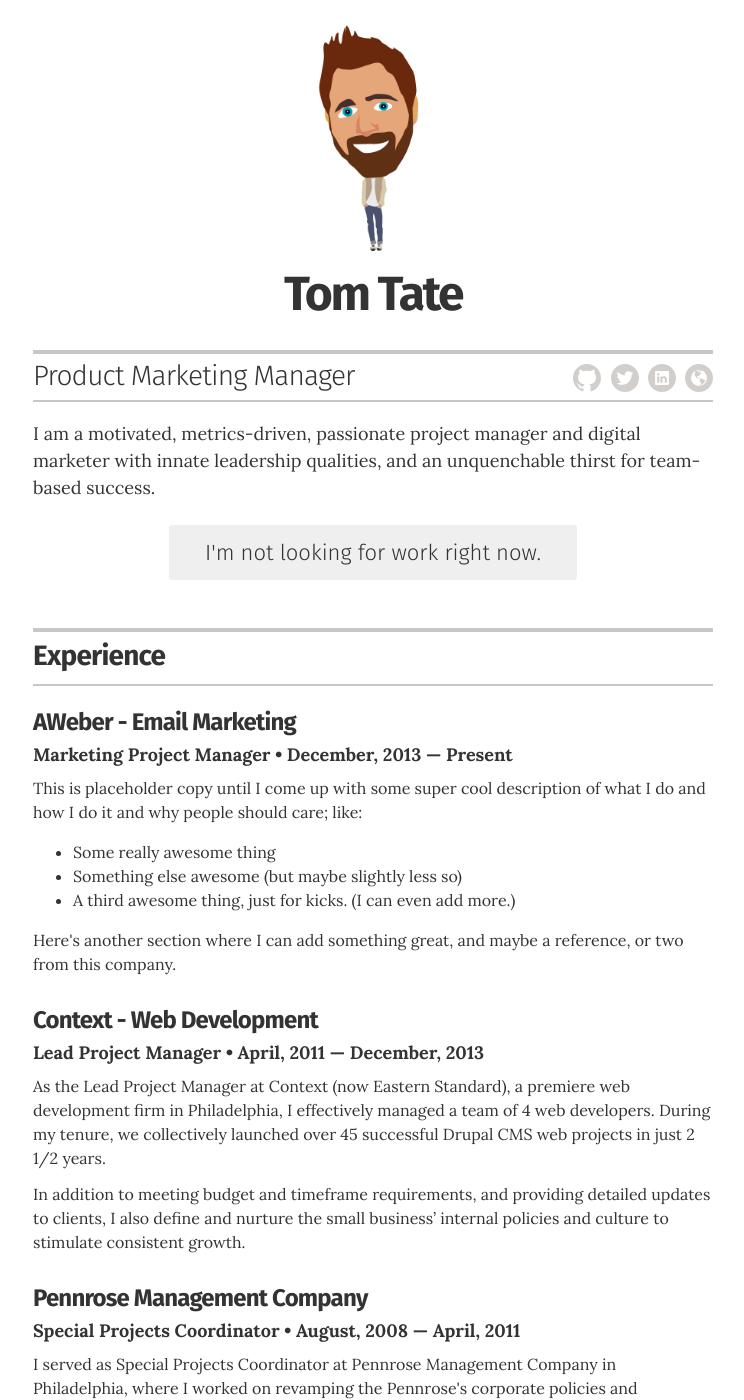
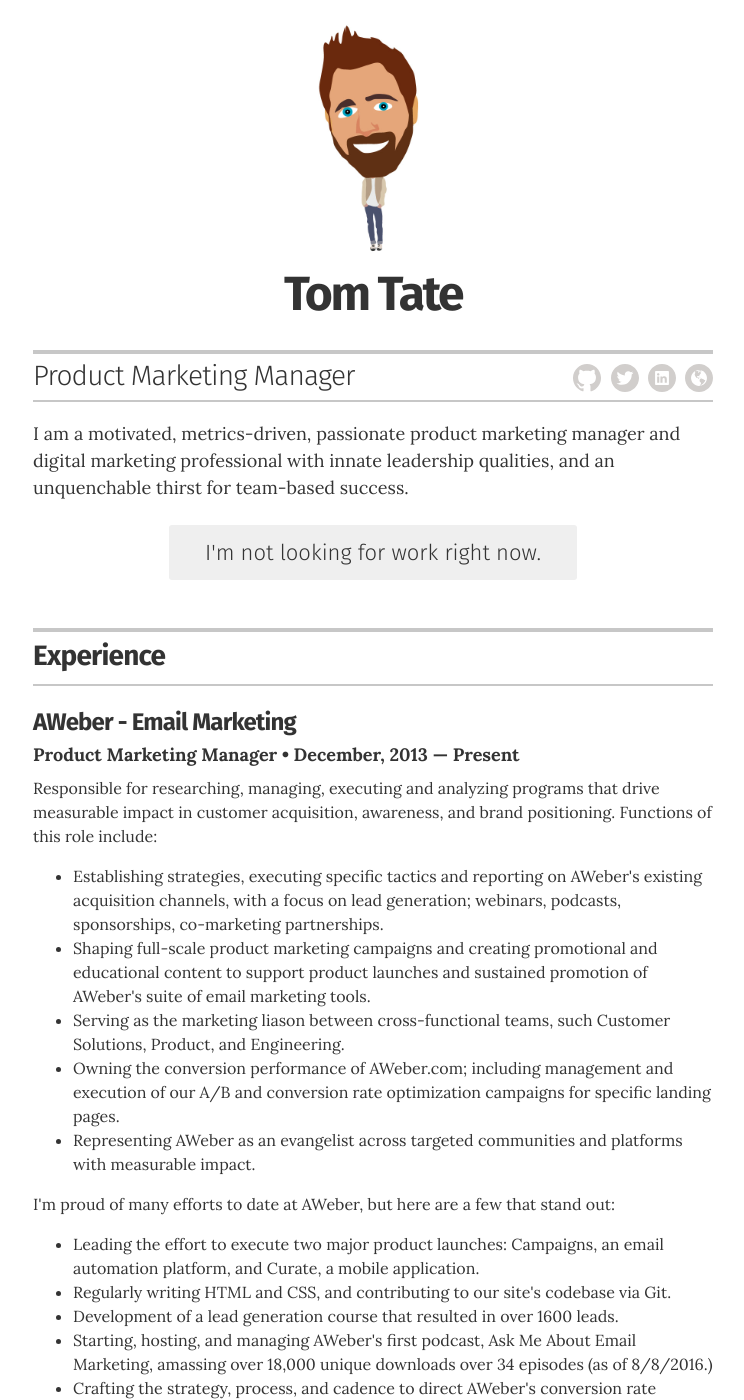
Before and after one commit to tnrt/tnrt-resume, a Jekyll site: the page built from index.html, in a window 1280 px wide and 1400 px high. Shown: the whole window, without its empty margins (267-1011 px from the left). Built offline with Jekyll 4.4.1, drawn with Linux system fonts in a browser that asks for light colours; some of the changed text lies outside the part shown.

Commit message:
Update resume.html

```diff
--- a/_layouts/resume.html
+++ b/_layouts/resume.html
@@ -27,7 +27,7 @@
         </div>
 
         <div class="executive-summary">
-          <p>I am a motivated, metrics-driven, passionate project manager and digital marketer with innate leadership qualities, and an unquenchable thirst for team-based success.</p>
+          <p>I am a motivated, metrics-driven, passionate product marketing manager and digital marketing professional with innate leadership qualities, and an unquenchable thirst for team-based success.</p>
         </div>
 
         {% if site.resume_looking_for_work == 'yes' %}
@@ -49,14 +49,23 @@
         <!-- Duplicate these resume-item elements and edit accordingly for each job you want to add here -->
         <div class="resume-item">
           <h3 class="resume-item-title">AWeber - Email Marketing</h3>
-          <h4 class="resume-item-details">Marketing Project Manager &bull; December, 2013 &mdash; Present</h4>
-          <p class="resume-item-copy">This is placeholder copy until I come up with some super cool description of what I do and how I do it and why people should care; like:</p>
+          <h4 class="resume-item-details">Product Marketing Manager &bull; December, 2013 &mdash; Present</h4>
+          <p class="resume-item-copy">Responsible for researching, managing, executing and analyzing programs that drive measurable impact in customer acquisition, awareness, and brand positioning. Functions of this role include:</p>
           <ul class="resume-item-list">
-            <li>Some really awesome thing</li>
-            <li>Something else awesome (but maybe slightly less so)</li>
-            <li>A third awesome thing, just for kicks. (I can even add more.)</li>
+            <li>Establishing strategies, executing specific tactics and reporting on AWeber's existing acquisition channels, with a focus on lead generation; webinars, podcasts, sponsorships, co-marketing partnerships.</li>
+            <li>Shaping full-scale product marketing campaigns and creating promotional and educational content to support product launches and sustained promotion of AWeber's suite of email marketing tools.</li>
+            <li>Serving as the marketing liason between cross-functional teams, such Customer Solutions, Product, and Engineering.</li>
+            <li>Owning the conversion performance of AWeber.com; including management and execution of our A/B and conversion rate optimization campaigns for specific landing pages.</li>
+            <li>Representing AWeber as an evangelist across targeted communities and platforms with measurable impact.</li>
           </ul>
-          <p class="resume-item-copy">Here's another section where I can add something great, and maybe a reference, or two from this company.</p>
+          <p class="resume-item-copy">I'm proud of many efforts to date at AWeber, but here are a few that stand out:</p>
+          <ul class="resume-item-list">
+            <li>Leading the effort to execute two major product launches: Campaigns, an email automation platform, and Curate, a mobile application.</li>
+            <li>Regularly writing HTML and CSS, and contributing to our site's codebase via Git.</li>
+            <li>Development of a lead generation course that resulted in over 1600 leads.</li>
+            <li>Starting, hosting, and managing AWeber's first podcast, Ask Me About Email Marketing, amassing over 18,000 unique downloads over 34 episodes (as of 8/8/2016.)</li>
+            <li>Crafting the strategy, process, and cadence to direct AWeber's conversion rate optimization program through split testing and analysis.</li>
+          </ul>
 
         </div><!-- end of resume-item -->
 
```
